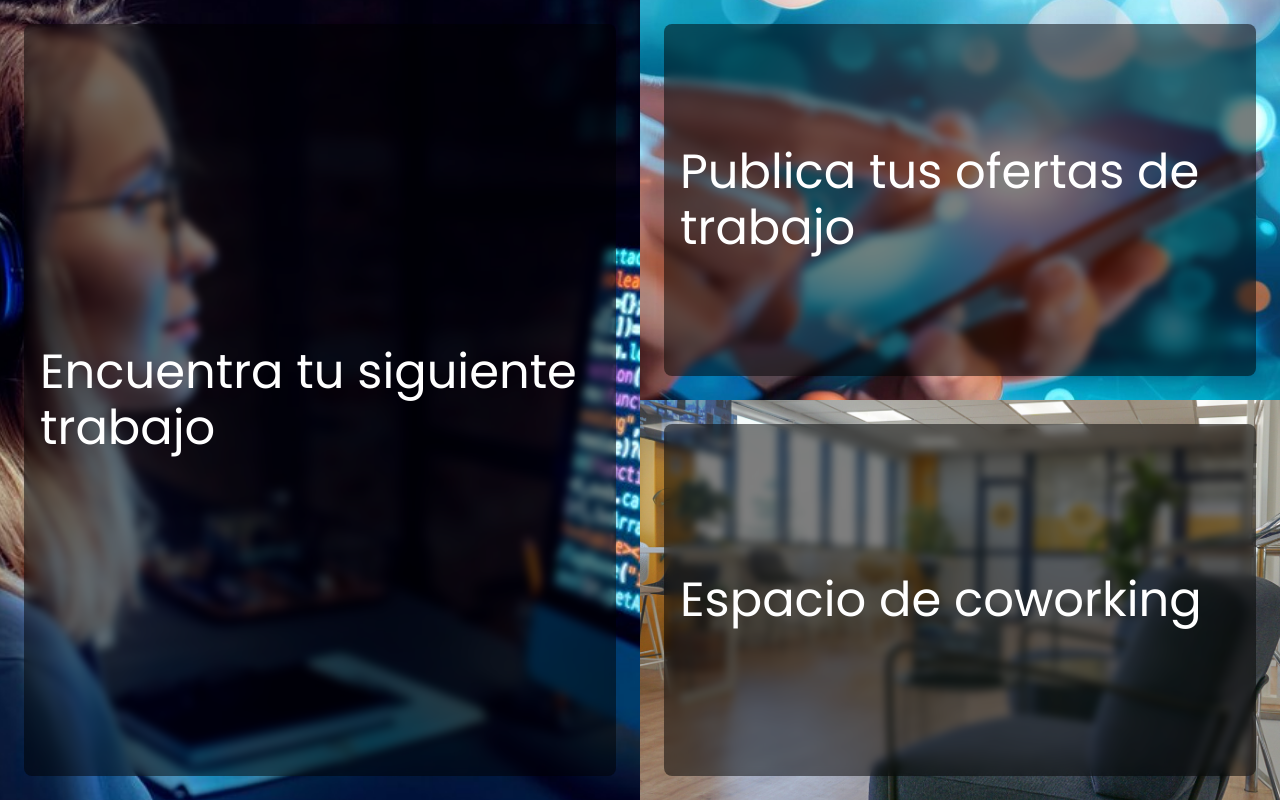
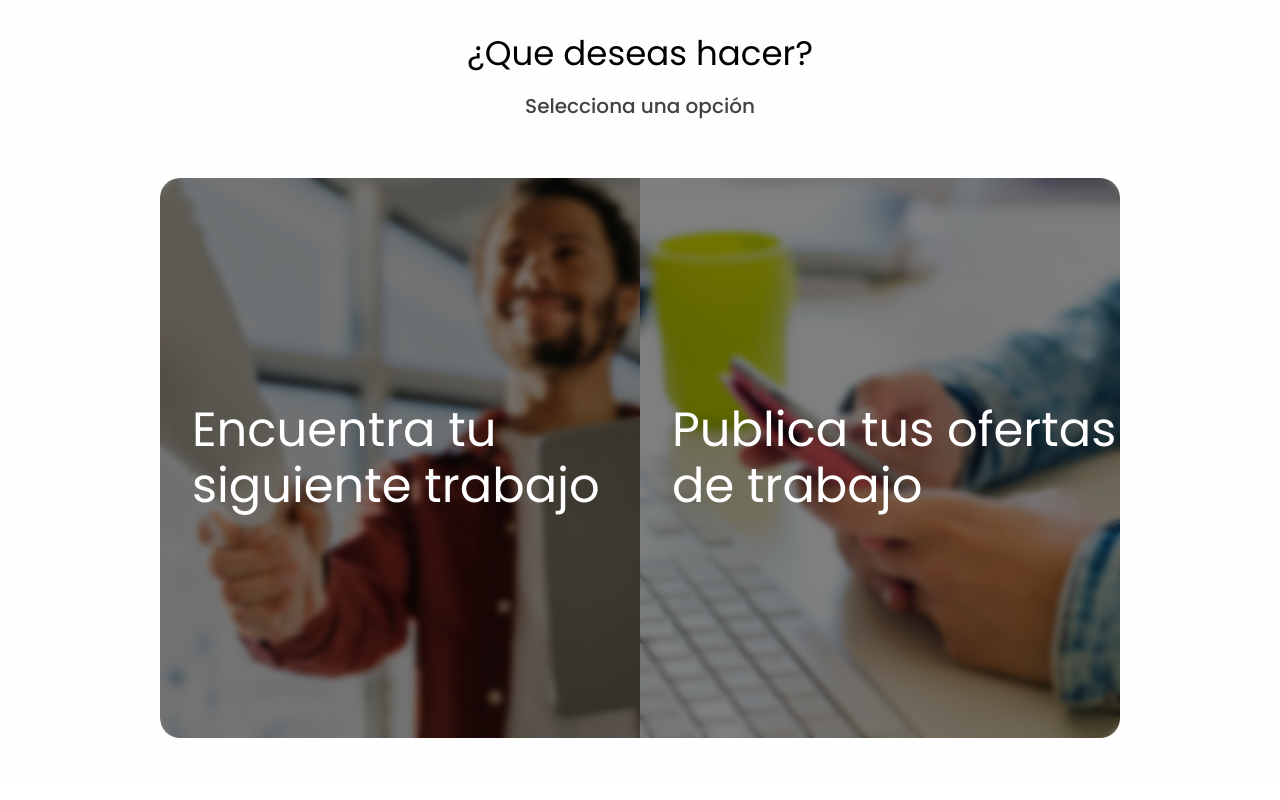
Before and after one commit to andr-33/NetBeesJobs-frontend, a React (Vite) app: page /seleccion-role in a window 1280 px wide. Built offline with nearby package versions, Linux system fonts and the light colour scheme; sample sign-in values are in the browser's storage.

Commit message:
feature: enhance BlurImageCard with additional styling props and update SelectRole layout for improved user experience

```diff
--- a/src/components/Card/BlurImageCard/BlurImageCard.jsx
+++ b/src/components/Card/BlurImageCard/BlurImageCard.jsx
@@ -5,7 +5,7 @@ import {
 } from "@mui/material";
 import { useState } from "react";
 
-const BlurImageCard = ({imgSrc, text}) => {
+const BlurImageCard = ({imgSrc, text, sx}) => {
     const [hover, setHover] = useState(false);
     const theme = useTheme();
     return (
@@ -14,6 +14,7 @@ const BlurImageCard = ({imgSrc, text}) => {
             width: '100%',
             height: '100%',
             overflow: 'hidden',
+            ...sx
         }}>
             <Box
                 sx={{
@@ -34,7 +35,7 @@ const BlurImageCard = ({imgSrc, text}) => {
                     position: 'absolute',
                     inset: 0,
                     bgcolor: 'rgba(0,0,0,0.5)',
-                    backdropFilter: 'blur(4px)',
+                    backdropFilter: 'blur(3px)',
                     zIndex: 1,
                     display: 'flex',
                     alignItems: 'center',
@@ -43,15 +44,13 @@ const BlurImageCard = ({imgSrc, text}) => {
                     ':hover':{
                         bgcolor: `${theme.palette.primary.main}66`
                     },
-                    m: 3,
-                    borderRadius: 2
                 }}
             >
                 <Typography
                     variant="h3"
                     sx={{
                         color: theme.palette.background.paper,
-                        ml: 2
+                        ml: 4
                     }}
                 >
                     {text}
--- a/src/pages/SelectRole.jsx
+++ b/src/pages/SelectRole.jsx
@@ -1,4 +1,4 @@
-import { Grid2 as Grid } from "@mui/material";
+import { Box, Grid2 as Grid, Typography, useTheme } from "@mui/material";
 import { useNavigate } from "react-router-dom";
 import { useAuth } from "../contexts/AuthContext/AuthContext";
 import axios from "axios";
@@ -7,9 +7,10 @@ import BlurImageCard from "../components/Card/BlurImageCard/BlurImageCard";
 const SelectRolePage = () => {
     const navigate = useNavigate();
     const { accessToken } = useAuth();
+    const theme = useTheme();
 
-    const handleRoleSelection = async (roleId) =>{
-        try{
+    const handleRoleSelection = async (roleId) => {
+        try {
             const response = await axios.post(
                 'api/master/set-role',
                 { roleId: roleId },
@@ -21,57 +22,72 @@ const SelectRolePage = () => {
             );
             console.log(response.data.message);
             navigate(`/crea-tu-perfil/${roleId}`);
-        } catch (error){
+        } catch (error) {
             console.error('Error during signup: ', error);
         }
     };
 
-    return(
+    return (
+        <Grid container sx={{ backgroundColor: theme.palette.background.default }}>
+            <Grid size={12}>
+                <Box sx={{ mt: 4, mb: 2 }}>
+                    <Typography variant='h4' align='center' sx={{ mb: 2 }}> ¿Que deseas hacer? </Typography>
+                    <Typography variant='h6' align='center' sx={{ color: theme.palette.grey[800] }}> Selecciona una opción </Typography>
+                </Box>
+            </Grid>
+            <Grid size={12} >
+                <Box sx={{ height: '70vh', padding: 5, mx: {md: 15, sm: 10, xs: 1} }}>
                     <Grid
                         container
                         sx={{
-                minHeight: '100vh',
+                            height: '100%',
                         }}
+
                     >
                         <Grid
-                size={{xs: 12, md: 6}}
+                            size={{ xs: 12, md: 6 }}
                             component='div'
-                onClick={()=> handleRoleSelection(1)}
+                            onClick={() => handleRoleSelection(1)}
                         >
                             <BlurImageCard
-                    imgSrc='./images/netbees-development.png'
+                                sx={{
+                                    mb: { xs: 2, md: 0 },
+                                    borderRadius: {
+                                        xs: '20px 20px 0px 0px',
+                                        md: '20px 0px 0px 20px'
+                                    }
+                                }}
+                                imgSrc='./images/netbees-foundjob.jpg'
                                 text='Encuentra tu siguiente trabajo'
                             />
                         </Grid>
                         <Grid
-                size={{xs: 12, md: 6}}
+                            size={{ xs: 12, md: 6 }}
                             container
                             direction='column'
                         >
                             <Grid
                                 sx={{
-                        height: '50%',
+                                    height: '100%',
                                 }}
                                 component='div'
-                    onClick={()=> handleRoleSelection(2)}
+                                onClick={() => handleRoleSelection(2)}
                             >
                                 <BlurImageCard
-                        imgSrc='./images/netbees-marketing.png'
+                                    sx={{
+                                        borderRadius: {
+                                            xs: "0px 0px 20px 20px",
+                                            md: "0px 20px 20px 0px",
+                                        },
+                                    }}
+                                    imgSrc='./images/netbees-marketing2.jpg'
                                     text='Publica tus ofertas de trabajo'
                                 />
                             </Grid>
-                <Grid
-                    sx={{
-                        height: '50%',
-                    }}
-                >
-                    <BlurImageCard
-                        imgSrc='./images/netbees-coworking.jpg'
-                        text='Espacio de coworking'
-                    />
                         </Grid>
                     </Grid>
-
+                </Box>
+            </Grid>
         </Grid>
     );
 };
```
Lines whose indentation alone changed are shown as unchanged.
